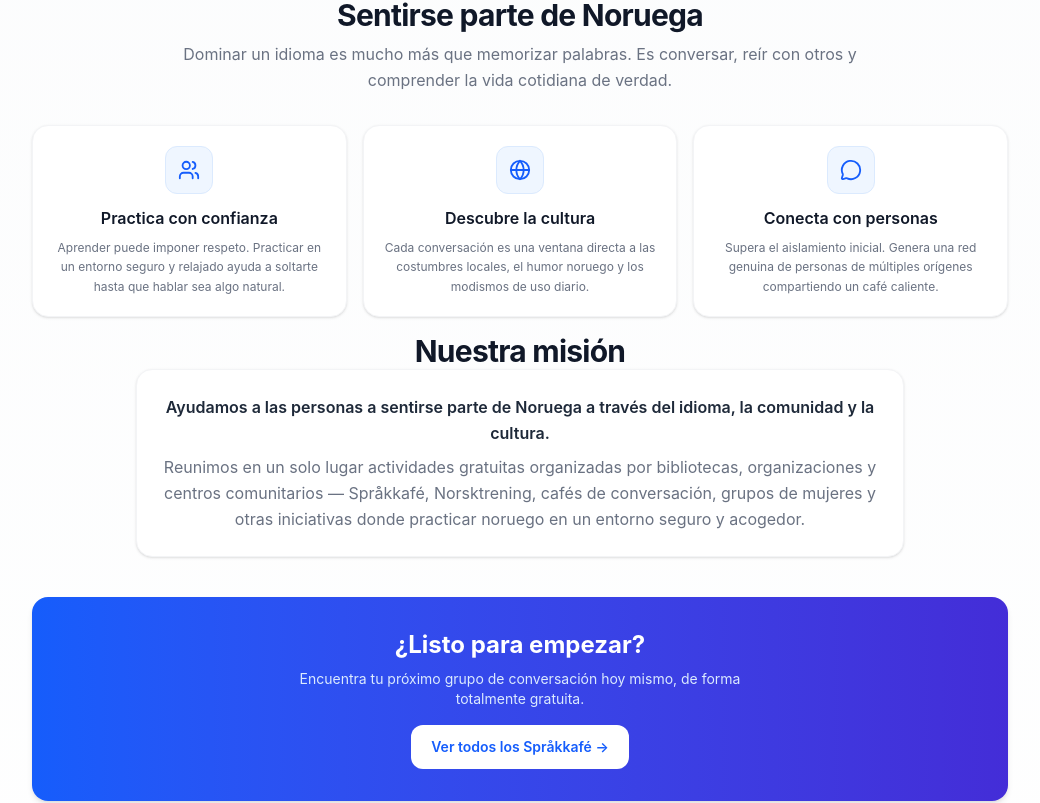
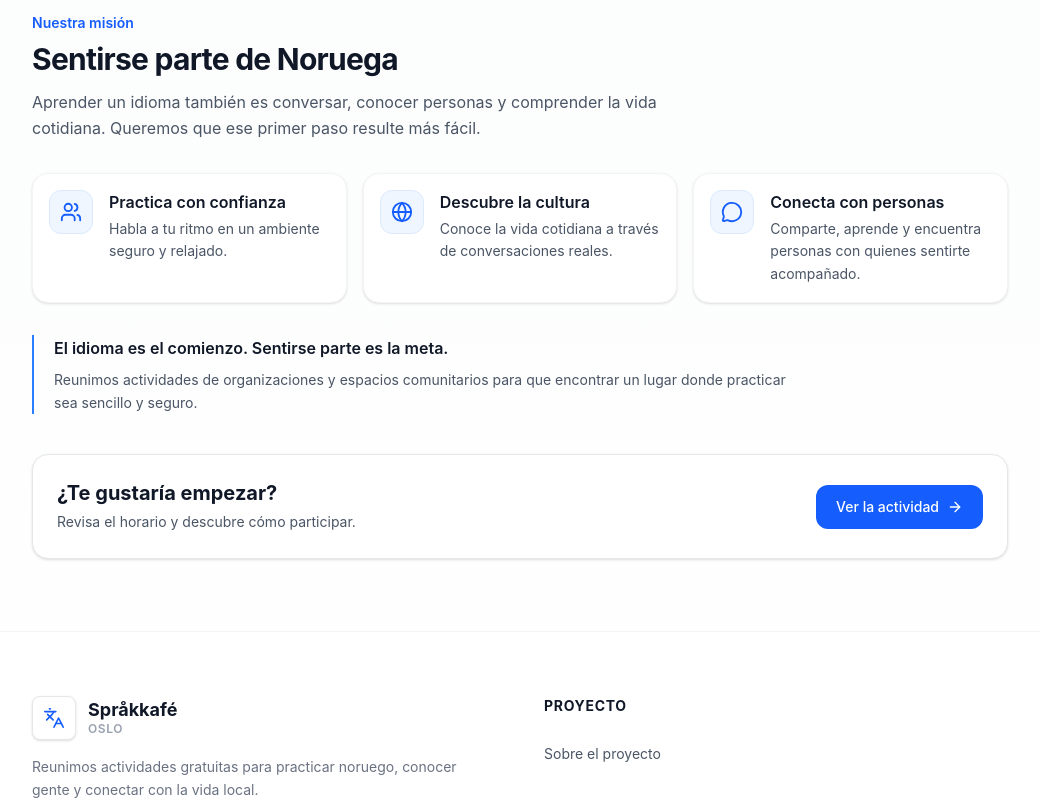
Before and after one commit to DaniBetanD/sprakkafe-oslo, a React (Vite) app: page / in a window 1280 px wide. Shown: the part 1158-1961 px from the top of the page, without its empty margins (120-1160 px from the left). Built offline with nearby package versions, Linux system fonts and the light colour scheme.

Commit message:
fix: balance home mission and closing

```diff
--- a/PROJECT.md/DESIGN_SYSTEM.md
+++ b/PROJECT.md/DESIGN_SYSTEM.md
@@ -494,6 +494,8 @@ El menú hamburguesa despliega Inicio, Actividades y Sobre el proyecto con etiqu
 
 El footer no es un lugar para esconder enlaces.
 
+La marca visual debe reutilizar la misma ficha de idioma y el mismo nombre en dos líneas aprobados para el Header.
+
 Debe transmitir confianza.
 
 Incluye:
@@ -603,6 +605,15 @@ Jerarquía adaptativa aprobada:
 - Con una sola actividad, se muestra directamente como «Actividad disponible» y nunca se duplica en varios bloques.
 - Los avisos estacionales contextualizan la disponibilidad sin ocultar la actividad confirmada.
 
+Cierre narrativo aprobado:
+
+- «Nuestra misión» funciona como etiqueta editorial y «Sentirse parte de Noruega» como único título principal del bloque.
+- Las tres ideas —confianza, cultura y personas— tienen el mismo peso y utilizan textos breves de al menos 14 px.
+- La declaración de misión se integra como una cita visual sencilla y memorable: «El idioma es el comienzo. Sentirse parte es la meta.»
+- El CTA final utiliza una superficie blanca y un único botón azul; no compite con el contenido ni repite el Hero.
+- Con una sola actividad el CTA dice «Ver la actividad»; con varias utiliza «Ver actividades».
+- El Footer continúa visualmente el cierre y comparte la misma identidad de marca que el Header.
+
 ---
 
 # Accesibilidad
--- a/src/components/Footer.jsx
+++ b/src/components/Footer.jsx
@@ -1,4 +1,5 @@
 import { useLocation, useNavigate } from "react-router-dom";
+import { Languages } from "lucide-react";
 import { scrollToId } from "../utils/scrollTo";
 
 export default function Footer() {
@@ -28,8 +29,8 @@ export default function Footer() {
 <div className="grid grid-cols-1 md:grid-cols-2 gap-12">                    {/* Columna Identidad */}
                     <div className="md:col-span-1">
                         <div className="flex items-center gap-3 mb-4">
-                            <div className="w-11 h-11 rounded-full bg-gradient-to-r from-blue-500 to-blue-600 flex items-center justify-center text-white text-lg shadow-sm select-none">
-                                🇳🇴
+                            <div className="w-11 h-11 rounded-lg border border-gray-200 bg-white flex items-center justify-center text-blue-600 shadow-sm select-none" aria-hidden="true">
+                                <Languages size={22} strokeWidth={1.8} />
                             </div>
                             <div>
                                 <h3 className="font-bold text-lg text-gray-900 leading-tight">Språkkafé</h3>
--- a/src/pages/Home.jsx
+++ b/src/pages/Home.jsx
@@ -218,80 +218,79 @@ function RecommendedActivities({ activities, getOrganization, setSelected, selec
 }
 
 // ─── Sección misión ───────────────────────────────────────────────────────────
-function MissionSection() {
+function MissionSection({ activityCount }) {
   const cards = [
     {
       icon: <Users size={22} />,
       title: "Practica con confianza",
-      description: "Aprender puede imponer respeto. Practicar en un entorno seguro y relajado ayuda a soltarte hasta que hablar sea algo natural.",
+      description: "Habla a tu ritmo en un ambiente seguro y relajado.",
     },
     {
       icon: <Globe size={22} />,
       title: "Descubre la cultura",
-      description: "Cada conversación es una ventana directa a las costumbres locales, el humor noruego y los modismos de uso diario.",
+      description: "Conoce la vida cotidiana a través de conversaciones reales.",
     },
     {
       icon: <MessageCircle size={22} />,
       title: "Conecta con personas",
-      description: "Supera el aislamiento inicial. Genera una red genuina de personas de múltiples orígenes compartiendo un café caliente.",
+      description: "Comparte, aprende y encuentra personas con quienes sentirte acompañado.",
     },
   ];
 
   return (
-    <div id="proyecto" className="py-2">
-      <div className="mx-auto max-w-3xl text-center mb-8">
-        <h2 className="text-xl md:text-3xl font-bold text-gray-900 tracking-tight">
+    <div id="proyecto" className="py-4 md:py-6">
+      <div className="max-w-2xl mb-6 md:mb-8">
+        <p className="text-sm font-semibold text-blue-600">Nuestra misión</p>
+        <h2 className="mt-2 text-2xl md:text-3xl font-bold text-gray-900 tracking-tight">
           Sentirse parte de Noruega
         </h2>
-        <p className="mt-2 text-xs md:text-base leading-relaxed text-gray-500">
-          Dominar un idioma es mucho más que memorizar palabras. Es conversar, reír con otros y
-          comprender la vida cotidiana de verdad.
+        <p className="mt-3 text-base leading-relaxed text-gray-600">
+          Aprender un idioma también es conversar, conocer personas y comprender la vida cotidiana.
+          Queremos que ese primer paso resulte más fácil.
         </p>
       </div>
 
       <div className="grid gap-4 md:grid-cols-3">
-        {cards.map((card, i) => (
+        {cards.map((card) => (
           <div
-            key={i}
-            className="flex flex-col items-center text-center p-5 bg-white rounded-2xl border border-gray-100 shadow-sm hover:shadow-md transition"
+            key={card.title}
+            className="flex items-start gap-4 p-4 bg-white rounded-2xl border border-gray-100 shadow-sm"
           >
-            <div className="p-3 bg-blue-50 text-blue-600 rounded-xl mb-3 border border-blue-100">
+            <div className="shrink-0 p-2.5 bg-blue-50 text-blue-600 rounded-xl border border-blue-100" aria-hidden="true">
               {card.icon}
             </div>
-            <h3 className="font-semibold text-base text-gray-900 mb-2">{card.title}</h3>
-            <p className="text-gray-500 text-xs leading-relaxed">{card.description}</p>
+            <div>
+              <h3 className="font-semibold text-base text-gray-900">{card.title}</h3>
+              <p className="mt-1 text-sm leading-relaxed text-gray-600">{card.description}</p>
+            </div>
           </div>
         ))}
       </div>
 
-    <div id="proyecto" className="py-2"></div>
-      <div className="mx-auto max-w-3xl text-center mb-8">
-        <h2 className="text-xl md:text-3xl font-bold text-gray-900 tracking-tight">
-          Nuestra misión
-        </h2>
-        <div className="rounded-2xl bg-white border border-gray-100 p-5 md:p-6 shadow-sm">
-          <p className="text-sm md:text-base font-semibold leading-relaxed text-gray-800">
-            Ayudamos a las personas a sentirse parte de Noruega a través del idioma, la comunidad y la cultura.
-          </p>
-          <p className="mt-2 text-xs md:text-base leading-relaxed text-gray-500">
-            Reunimos en un solo lugar actividades gratuitas organizadas por bibliotecas, organizaciones y
-            centros comunitarios — Språkkafé, Norsktrening, cafés de conversación, grupos de mujeres y
-            otras iniciativas donde practicar noruego en un entorno seguro y acogedor.
+      <div className="mt-6 md:mt-8 max-w-3xl border-l-2 border-blue-500 pl-4 md:pl-5">
+        <p className="text-base font-semibold leading-relaxed text-gray-900">
+          El idioma es el comienzo. Sentirse parte es la meta.
+        </p>
+        <p className="mt-2 text-sm leading-relaxed text-gray-600">
+          Reunimos actividades de organizaciones y espacios comunitarios para que encontrar un lugar donde practicar sea sencillo y seguro.
+        </p>
+      </div>
+
+      <div className="mt-8 md:mt-10 rounded-2xl border border-gray-200 bg-white p-5 md:p-6 shadow-sm md:flex md:items-center md:justify-between md:gap-8">
+        <div>
+          <h3 className="text-lg md:text-xl font-bold text-gray-900">¿Te gustaría empezar?</h3>
+          <p className="mt-1 text-sm leading-relaxed text-gray-600">
+            {activityCount === 1
+              ? "Revisa el horario y descubre cómo participar."
+              : "Explora las opciones y encuentra la actividad adecuada para ti."}
           </p>
         </div>
-      </div>
-
-      <div className="mt-10 bg-gradient-to-r from-blue-600 to-indigo-700 text-white rounded-2xl p-6 md:p-8 text-center shadow-md">
-        <h3 className="text-xl md:text-2xl font-bold text-white">¿Listo para empezar?</h3>
-        <p className="mt-2 text-blue-100 text-xs md:text-sm max-w-md mx-auto">
-          Encuentra tu próximo grupo de conversación hoy mismo, de forma totalmente gratuita.
-        </p>
         <button
           type="button"
           onClick={() => scrollToId("actividades")}
-          className="mt-4 inline-flex items-center gap-2 bg-white text-blue-600 font-semibold px-5 py-2.5 rounded-xl hover:bg-blue-50 transition min-h-[44px] text-sm"
+          className="mt-4 md:mt-0 inline-flex min-h-[44px] shrink-0 items-center justify-center gap-2 rounded-xl bg-blue-600 px-5 text-sm font-medium text-white hover:bg-blue-700 active:scale-[0.98] transition"
         >
-          Ver todos los Språkkafé →
+          {activityCount === 1 ? "Ver la actividad" : "Ver actividades"} <ArrowRight size={16} aria-hidden="true" />
         </button>
       </div>
     </div>
@@ -591,7 +590,7 @@ export default function Home() {
 
         {/* Misión */}
         <section className="max-w-5xl mx-auto px-4 md:px-6 w-full">
-          <MissionSection />
+          <MissionSection activityCount={activities.length} />
         </section>
 
       </main>
```
